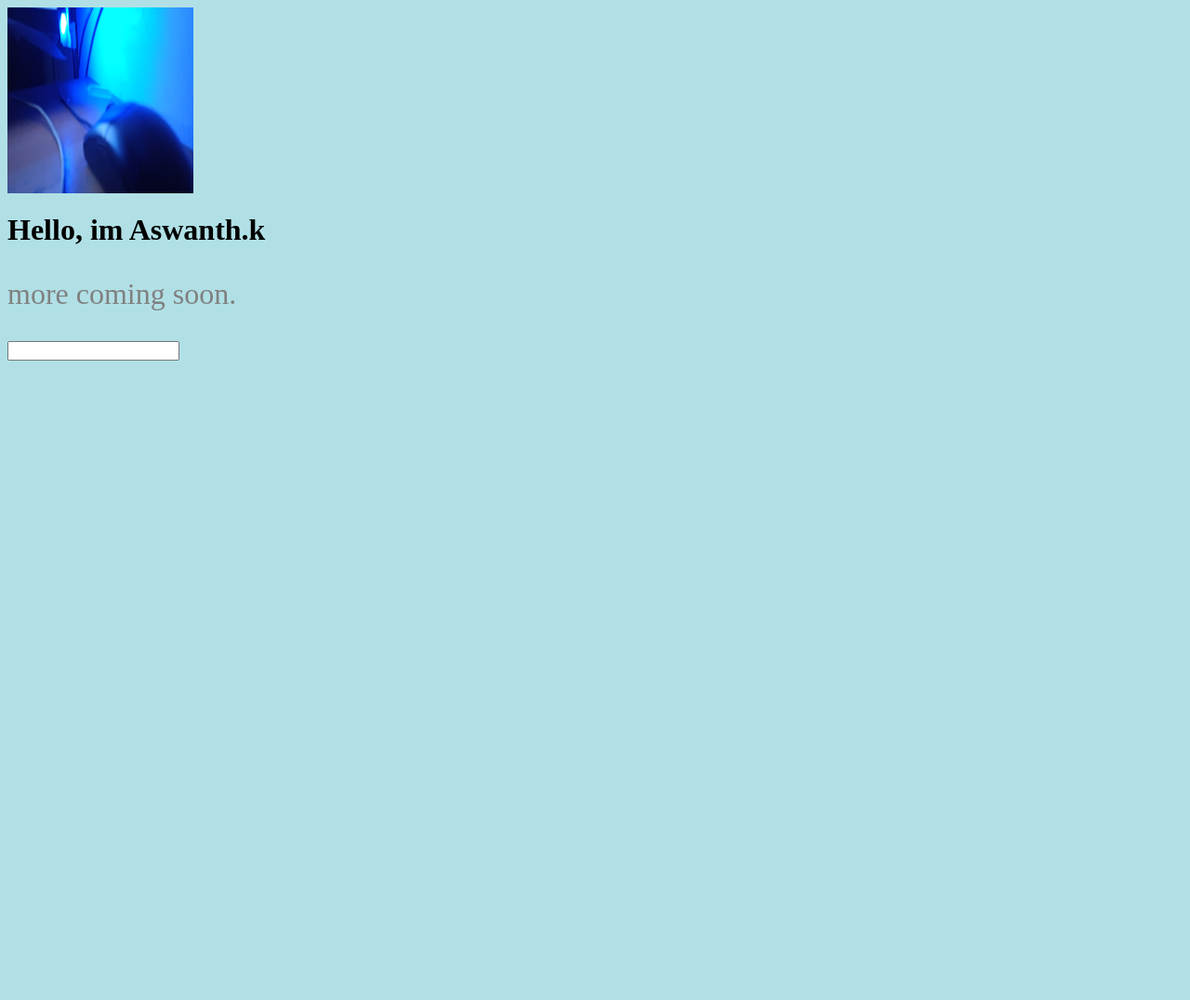
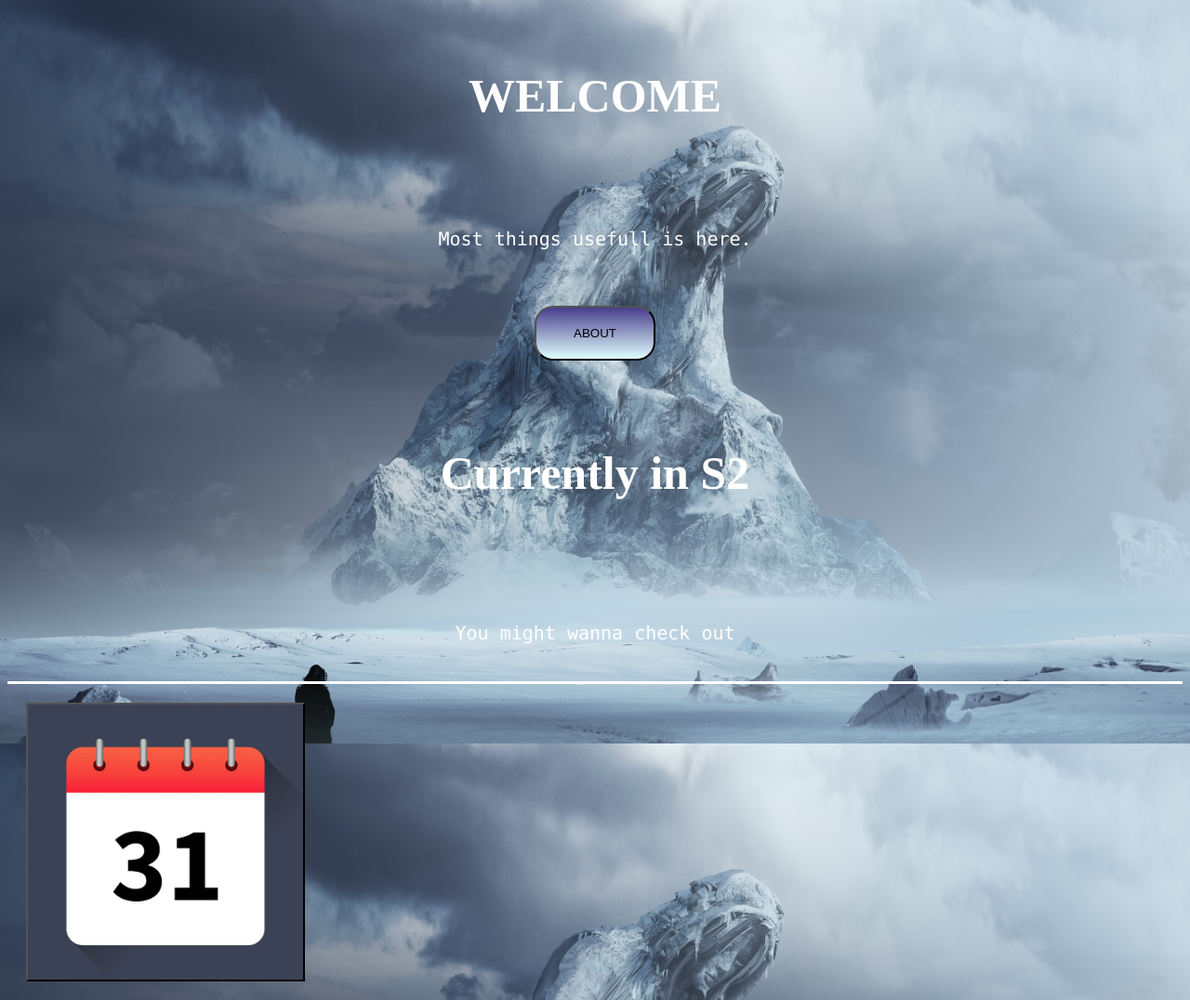
Before and after one commit to ATHdevcode/athprofile.github.io, a plain HTML site: page index.html in a window 1280 px wide. Shown: the whole page at 93% size. Before the commit the page ends 800 px from the top, so only its background shows below. Drawn offline with Linux system fonts and the light colour scheme.

Commit message:
Add files via upload
complete change

```diff
--- /dev/null
+++ b/abt.html
@@ -0,0 +1,30 @@
+<!DOCTYPE html>
+<html>
+<head>
+	<meta charset="utf-8">
+	<meta name="viewport" content="width=device-width, initial-scale=1">
+	<title></title>
+
+	<link rel="stylesheet" href="style.css">
+
+</head>
+<body>
+
+<h1>
+	ABOUT
+</h1>
+
+<p id="p1">This a website is hosted in github.Thank you for visting and using its various resources.
+Contact the dev at the below socials:</p>
+
+<p>image used:FATRAT wallpaper</p>
+<p>Devoloper:Aswanth.k</p>
+
+
+<button id="about">BACK</button>
+
+
+
+</body>
+<script type="text/javascript" src="abt.js"></script>
+</html>
--- a/index.html
+++ b/index.html
@@ -1,22 +1,48 @@
+<!DOCTYPE html>
+<html>
 <head>
-<title>ATH profile</title>
+	<meta charset="utf-8">
+	<meta name="viewport" content="width=device-width, initial-scale=1">
+	<title></title>
+
+	<link rel="stylesheet" href="style.css">
+
 </head>
-<style>
-	body {background-color: powderblue;}
-	p {color: grey;font-size: 200%}
-</style>
 <body>
-<img src="pic1.jpg" style="width:200px;height:200px">
-<h1>
-	Hello,
-	im Aswanth.k
-</h1>
-<p>
 
 
-more coming soon.
+
+<h1>
+	WELCOME
+</h1>
+
+<p id="a1">
+	Most things usefull is here.
 </p>
 
-<input type="" name="this">
+<button id="about">ABOUT</button>
+
+
+<h2>
+	Currently in S2
+</h2>
+
+<p id="a2">
+	You might wanna check out
+</p>
+
+<div>
+
+<button id="cal">
+
+</button>
+
+
+
+
+</div>
+
 
 </body>
+<script type="text/javascript" src="main.js"></script>
+</html>
--- /dev/null
+++ b/main.js
@@ -0,0 +1,23 @@
+
+console.log("HELLO")
+
+
+const aboutbutton = document.querySelector("#about");
+
+
+const cal = document.querySelector("#cal");
+
+
+aboutbutton.onclick = gotoabout;
+cal.onclick = gotocal;
+
+
+function gotoabout()
+{
+	window.location.href = "abt.html"
+}
+
+function gotocal()
+{
+	window.location.href = "cal.html"
+}
--- /dev/null
+++ b/style.css
@@ -0,0 +1,104 @@
+body{
+	background-image: url("bg.jpg");
+
+	background-repeat: no-repeat;
+	background-attachment: fixed;
+	background-position: center;
+	background-size: cover;
+
+		}
+		h1{
+			color: white;
+			text-align: center;
+			font-size: 50px;
+			padding: 40px;
+
+		}
+		h2{
+			color: white;
+			text-align: center;
+			font-size: 50px;
+			padding: 50px;
+
+		}
+		p{
+			font-family: "consolas", monospace;
+			color: white;
+			font-size: 20px;
+		}
+
+		#a1{
+			font-family: "consolas", monospace;
+			color: white;
+			text-align: center;
+			font-size: 20px;
+			padding: 40px;
+		}
+
+		#a2{
+			border-bottom: solid;
+			font-family: "consolas", monospace;
+			color: white;
+			text-align: center;
+			font-size: 20px;
+			padding: 40px;
+		}
+
+		#p1{
+			background: linear-gradient(to top, darkgray, darkslateblue);
+			background-repeat: no-repeat;
+			background-attachment: fixed;
+
+			border-style: solid;
+			border-width: 4px;
+			border-color: seashell;
+			border-radius: 10px;
+			padding: 5px;
+		}
+
+		button{
+
+			padding: 20px 40px;
+
+			margin: auto;
+			display: block;
+			border-radius: 20px;
+			background: linear-gradient(darkslateblue, lightcyan);
+		}
+
+		#cal{
+
+			width: 300px;
+			height: 300px;
+			padding: 20px 40px;
+			margin: 20px 20px;
+			display: block;
+			border-radius: 0px;
+			background-image: url("cal.webp");
+
+
+
+
+			background-position: center;
+			background-size: cover;
+
+		}
+
+		img{
+
+			border:solid;
+			border-radius: 10px;
+
+
+			padding: 20px;
+
+			margin: auto;
+			display: block;
+
+			width: 800px;
+			height: 500px;
+			background-repeat: no-repeat;
+			background-attachment: fixed;
+			background-position: center;
+			background-size: cover;
+		}
```
Also changed, not shown: abt.js (added, +15 -0 lines), cal.html (added, +33 -0 lines), bg.jpg (added), cal.webp (added), tt.jpg (added).
